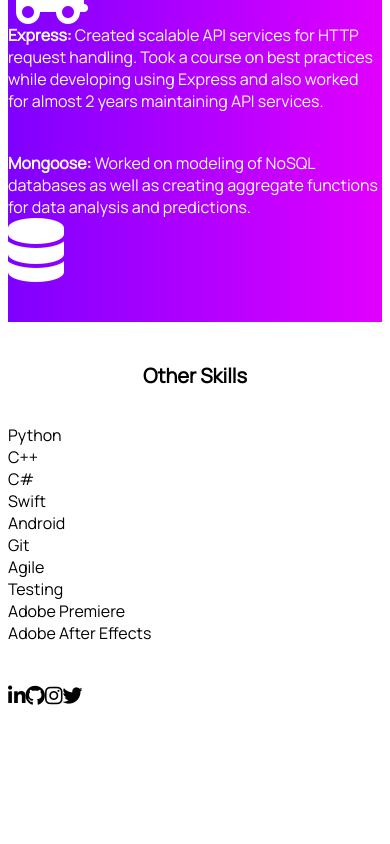
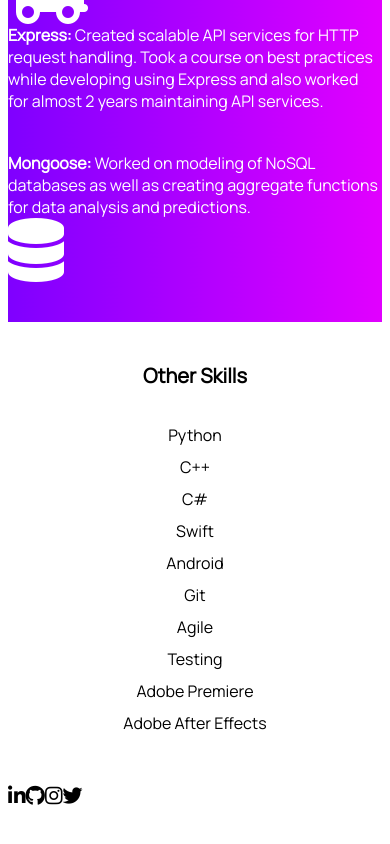
Before and after one commit to modi98/resume-webapp, an Angular app: page /skills in a window 390 px wide. Shown: the part 1367-2211 px from the top of the page. Before the commit the page ends 2131 px from the top, so only its background shows below. Built offline with nearby package versions, Linux system fonts and the light colour scheme.

Commit message:
Fixed other skills mobile and added resume file

```diff
--- a/src/app/components/bio/bio.component.html
+++ b/src/app/components/bio/bio.component.html
@@ -3,6 +3,10 @@
 </div>
 
 <div #bioInfoBox class="bio-info">
+  <a href="../../../assets/cv.pdf">
+    <button class="curriculum-btn" href="../../../assets/cv.pdf" @bioInfoTransitions><i class="fas fa-link fa-xs"></i> Resume</button>
+  </a>
+
   <p class="bio-text" @bioInfoTransitions>
     Mauricio is a Software Developer specialized on using technologies like Angular, Vue, and
     Node for creating modern and optimized web applications. He mainly specializes on Front-End
--- a/src/app/components/bio/bio.component.less
+++ b/src/app/components/bio/bio.component.less
@@ -7,11 +7,26 @@
   background: -webkit-linear-gradient(to right, #659999, #f4791f); /* Chrome 10-25, Safari 5.1-6 */
   background: linear-gradient(to right, #659999, #f4791f);
   text-align: center;
+  padding-bottom: 15px;
 
   .bio-text {
     margin: auto;
-    padding: 30px 0px;
+    padding: 15px 0px 30px;
     color: white;
     width: 70%;
   }
+
+  .curriculum-btn {
+    margin-top: 15px;
+    color: white;
+    background-color: transparent;
+    border: solid 1.3px white;
+    border-radius: 4px;
+    padding: 3px;
+  }
+
+  .curriculum-btn:hover {
+    background-color: white;
+    color: grey;
+  }
 }
--- a/src/app/components/bio/bio.component.ts
+++ b/src/app/components/bio/bio.component.ts
@@ -38,5 +38,4 @@
       this.bioInfoBox.nativeElement.classList.remove('scrolled');
     }
   }
-
 }
--- a/src/app/components/skills/skills.component.html
+++ b/src/app/components/skills/skills.component.html
@@ -109,16 +109,16 @@
 
     <div class="container">
       <div class="row">
-        <p class="col other-skill">Python</p>
-        <p class="col other-skill">C++</p>
-        <p class="col other-skill">C#</p>
-        <p class="col other-skill">Swift</p>
-        <p class="col other-skill">Android</p>
-        <p class="col other-skill">Git</p>
-        <p class="col other-skill">Agile</p>
-        <p class="col other-skill">Testing</p>
-        <p class="col other-skill">Adobe Premiere</p>
-        <p class="col other-skill">Adobe After Effects</p>
+        <p class="col-lg-1 col-sm-6 col-2 other-skill">Python</p>
+        <p class="col-lg-1 col-sm-6 col-2 other-skill">C++</p>
+        <p class="col-lg-1 col-sm-6 col-2 other-skill">C#</p>
+        <p class="col-lg-1 col-sm-6 col-2 other-skill">Swift</p>
+        <p class="col-lg-1 col-sm-6 col-2 other-skill">Android</p>
+        <p class="col-lg-1 col-sm-6 col-2 other-skill">Git</p>
+        <p class="col-lg-1 col-sm-6 col-2 other-skill">Agile</p>
+        <p class="col-lg-1 col-sm-6 col-2 other-skill">Testing</p>
+        <p class="col-lg-1 col-sm-6 col-2 other-skill">Adobe Premiere</p>
+        <p class="col-lg-1 col-sm-6 col-2 other-skill">Adobe After Effects</p>
       </div>
     </div>
   </div>
--- a/src/app/components/skills/skills.component.less
+++ b/src/app/components/skills/skills.component.less
@@ -53,6 +53,8 @@
   }
 
   .other-skill {
+    text-align: center;
     margin: auto;
+    padding-bottom: 10px;
   }
 }
```
Also changed, not shown: 1 other file (tests, documents, lock files or other folders).
